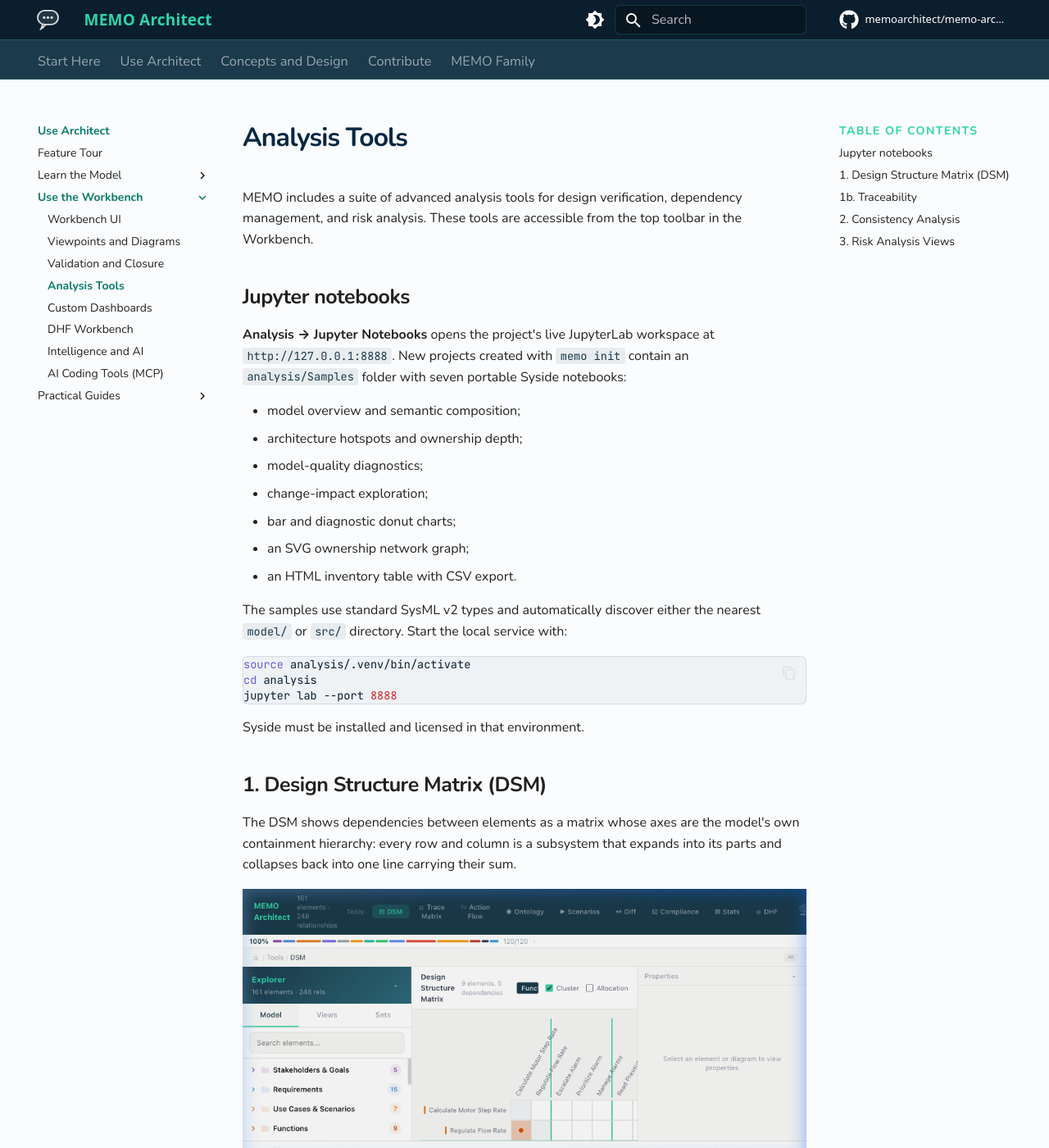
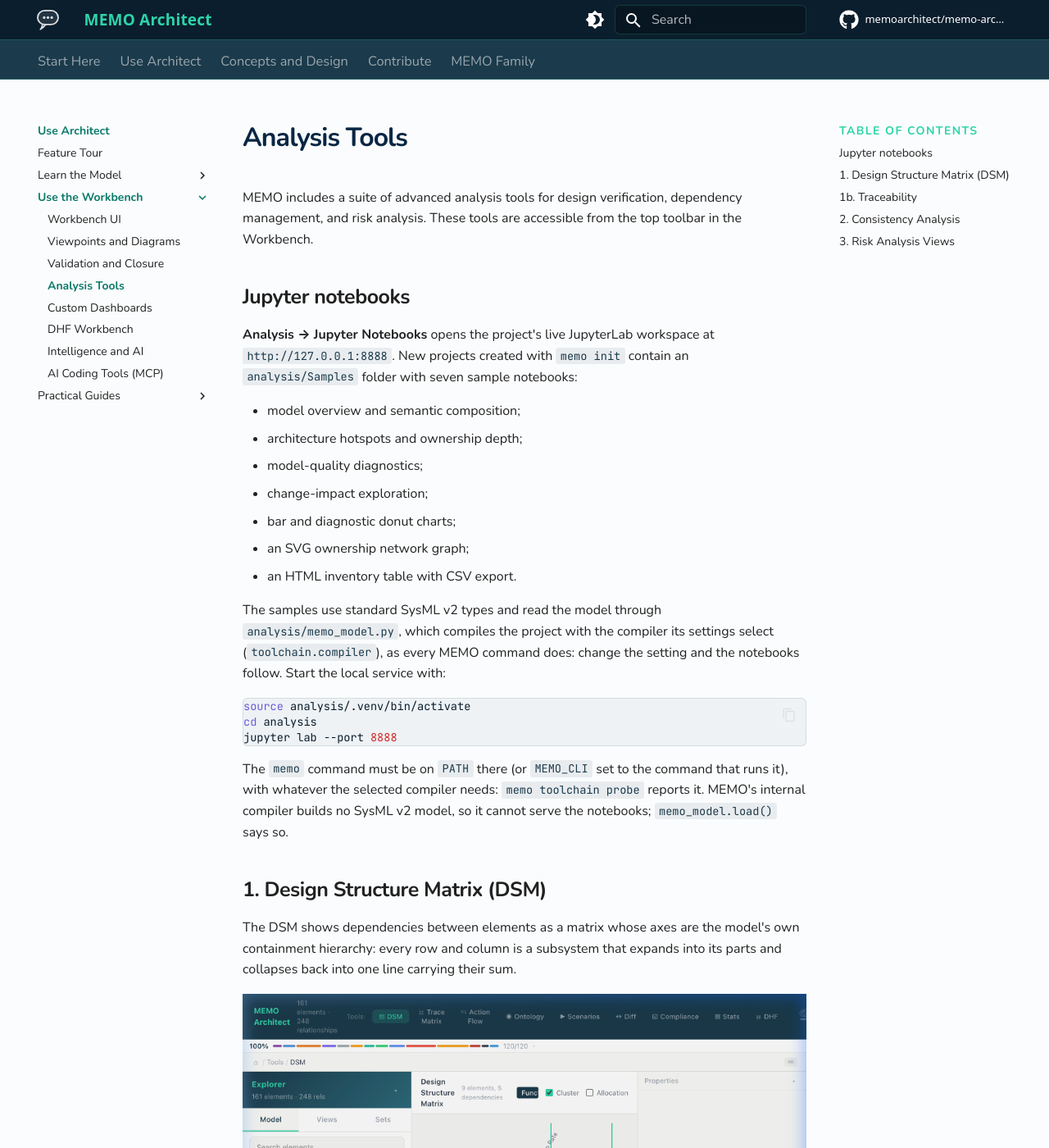
Before and after one commit to memoarchitect/memo-architect, an MkDocs documentation site: the page built from docs/src/users/analysis-tools.md, in a window 1280 px wide and 1400 px high. Shown: the whole window at 82% size. Built offline with MkDocs 1.6.1 and Material for MkDocs 9.7.7, drawn with Linux system fonts in a browser that asks for light colours; comment, search, counter and statistics services are not loaded.

Commit message:
feat(analysis): the SysML model notebook template follows the selected compiler
The "Syside live model API" template becomes "SysML v2 model API": it reads
the model through analysis/memo_model.py, compiled by the project's
toolchain.compiler. A notebook saved under the former template id keeps
working. The docs describe the samples the same way.

Co-Authored-By: Claude Opus 5.5 <noreply@anthropic.com>

````diff
--- a/docs/src/users/analysis-tools.md
+++ b/docs/src/users/analysis-tools.md
@@ -6,7 +6,7 @@ MEMO includes a suite of advanced analysis tools for design verification, depend
 
 **Analysis → Jupyter Notebooks** opens the project's live JupyterLab workspace
 at `http://127.0.0.1:8888`. New projects created with `memo init` contain an
-`analysis/Samples` folder with seven portable Syside notebooks:
+`analysis/Samples` folder with seven sample notebooks:
 
 - model overview and semantic composition;
 - architecture hotspots and ownership depth;
@@ -16,8 +16,10 @@ at `http://127.0.0.1:8888`. New projects created with `memo init` contain an
 - an SVG ownership network graph;
 - an HTML inventory table with CSV export.
 
-The samples use standard SysML v2 types and automatically discover either the
-nearest `model/` or `src/` directory. Start the local service with:
+The samples use standard SysML v2 types and read the model through
+`analysis/memo_model.py`, which compiles the project with the compiler its
+settings select (`toolchain.compiler`), as every MEMO command does: change the
+setting and the notebooks follow. Start the local service with:
 
 ```bash
 source analysis/.venv/bin/activate
@@ -25,7 +27,10 @@ cd analysis
 jupyter lab --port 8888
 ```
 
-Syside must be installed and licensed in that environment.
+The `memo` command must be on `PATH` there (or `MEMO_CLI` set to the command
+that runs it), with whatever the selected compiler needs: `memo toolchain probe`
+reports it. MEMO's internal compiler builds no SysML v2 model, so it cannot
+serve the notebooks; `memo_model.load()` says so.
 
 ## 1. Design Structure Matrix (DSM)
 
````
Also changed, not shown: docs/src/users/features.md (+3 -3 lines), 1 other file.
